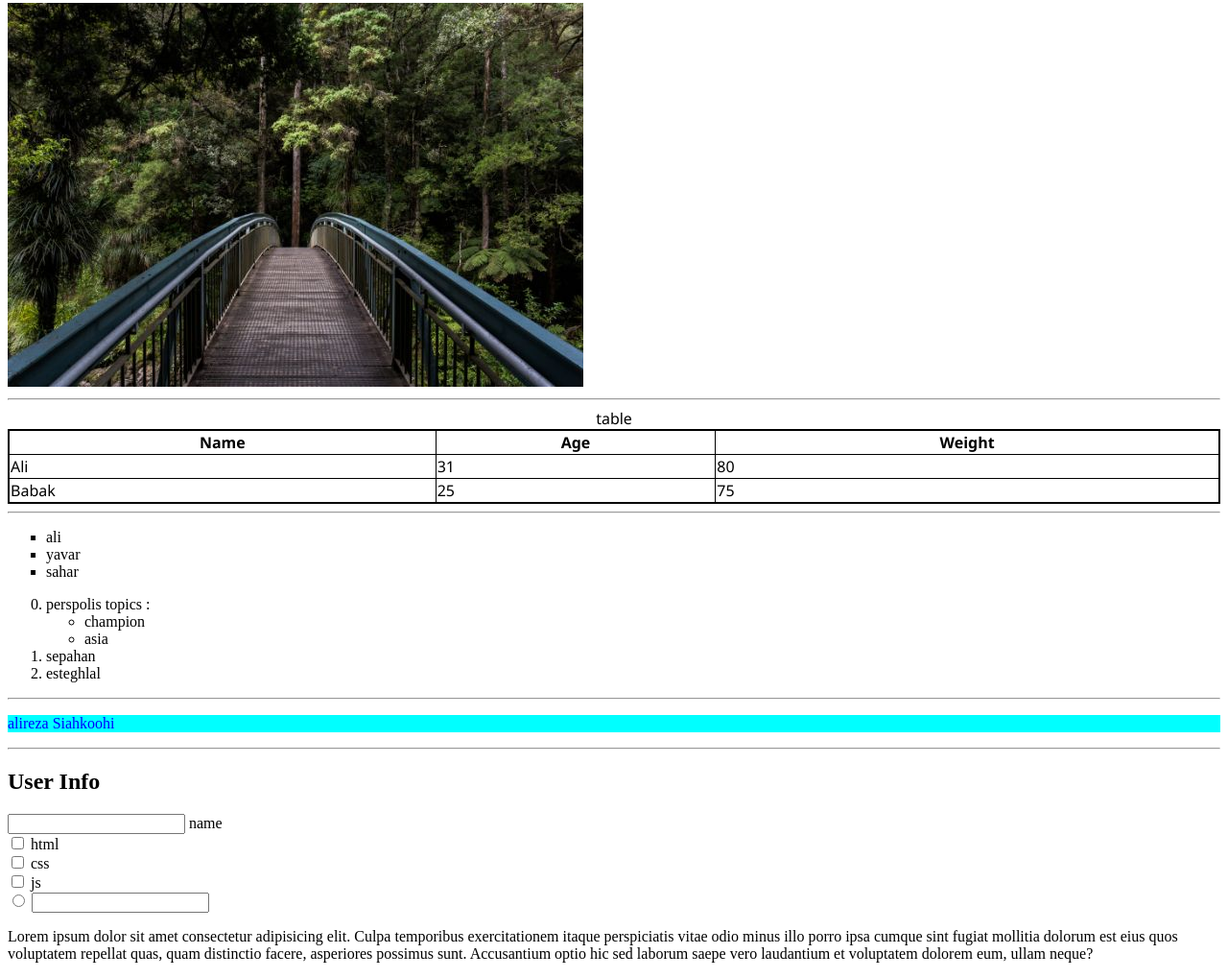
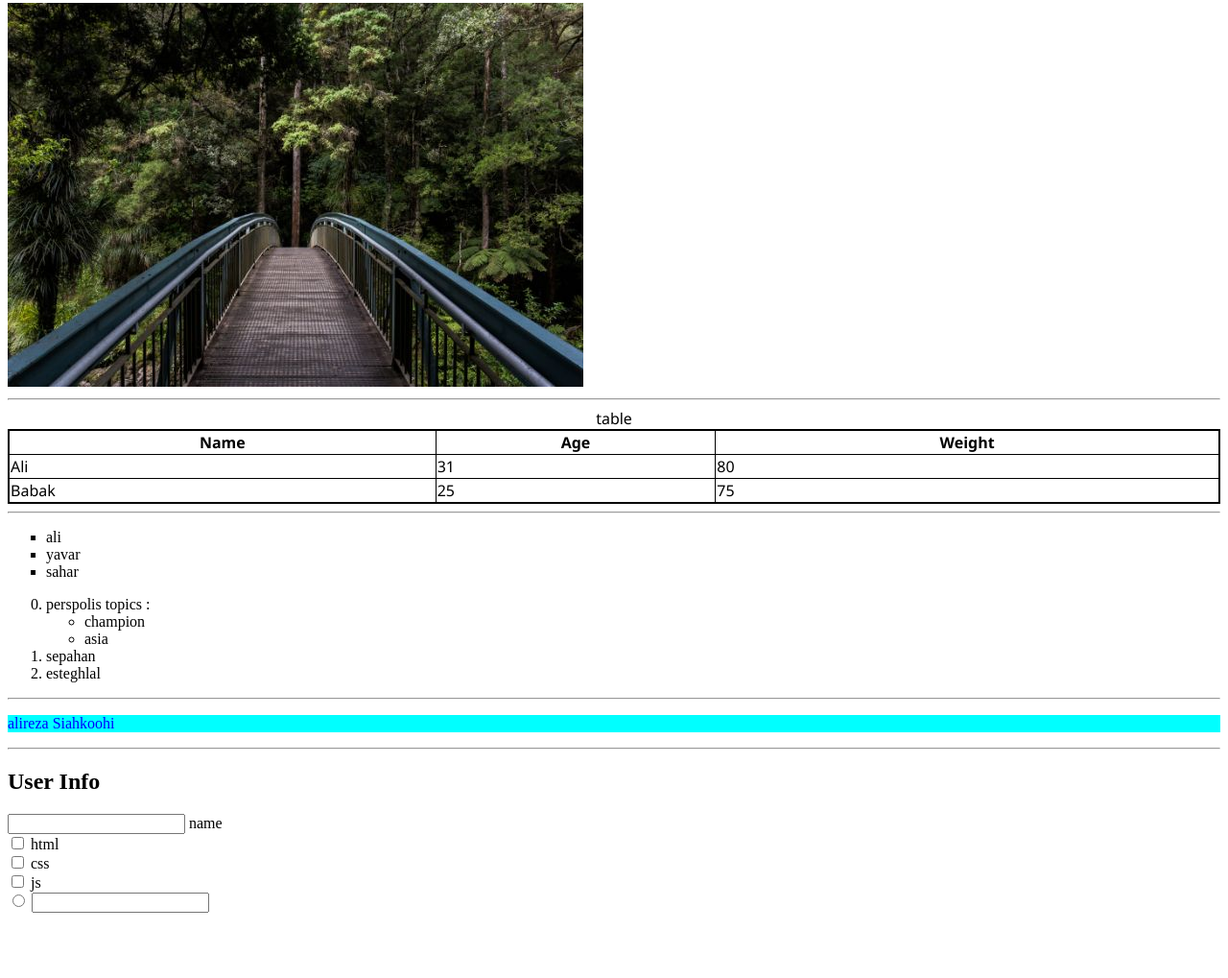
Before and after one commit to alsi31/PRACTICE, a plain HTML site: page index.html in a window 1280 px wide. Shown: the part 536-1555 px from the top of the page at 96% size. After the commit the page ends 1495 px from the top, so only its background shows below. Drawn offline with Linux system fonts and the light colour scheme.

Commit message:
tag p removed

```diff
--- a/index.html
+++ b/index.html
@@ -111,8 +111,6 @@
 
             <input type="text" min="a" max="f">
 
-            <p>Lorem ipsum dolor sit amet consectetur adipisicing elit. Culpa temporibus exercitationem itaque perspiciatis vitae odio minus illo porro ipsa cumque sint fugiat mollitia dolorum est eius quos voluptatem repellat quas, quam distinctio facere, asperiores possimus sunt. Accusantium optio hic sed laborum saepe vero laudantium et voluptatem dolorem eum, ullam neque?</p>
-
 
         </form>
     </body>
```
